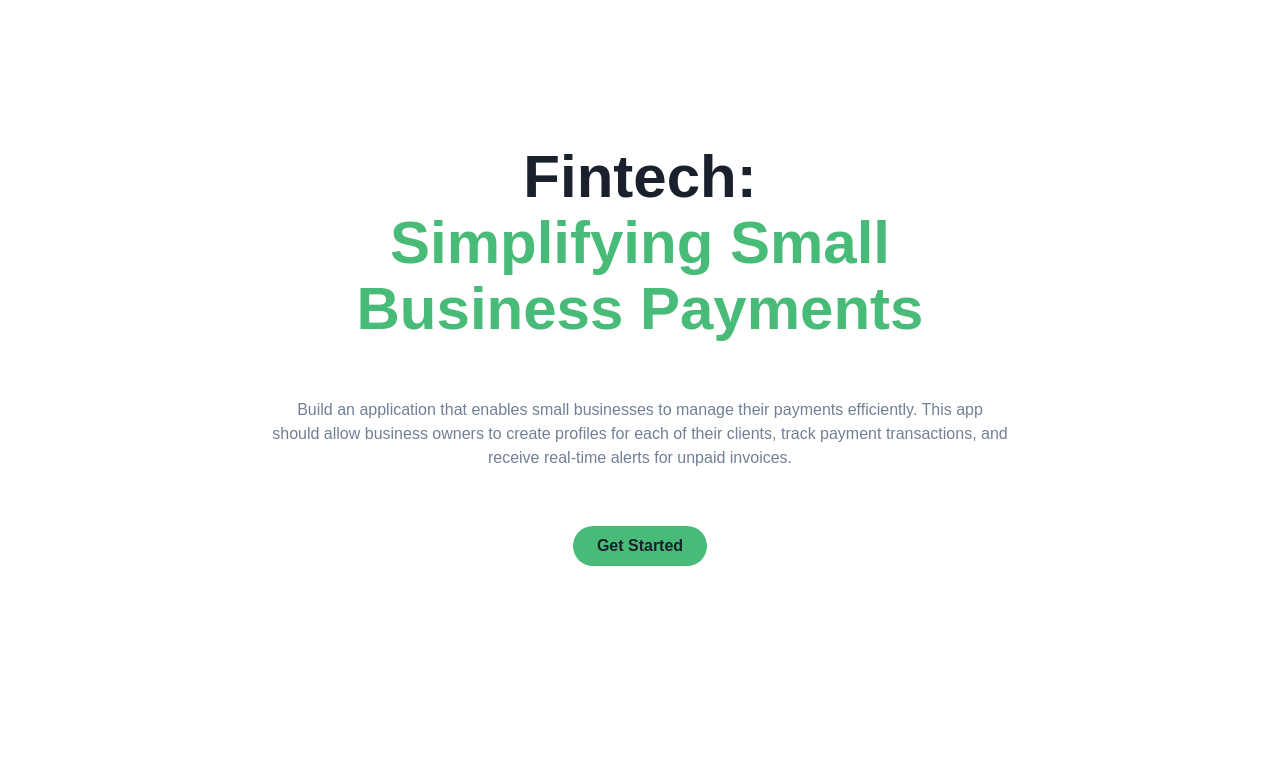
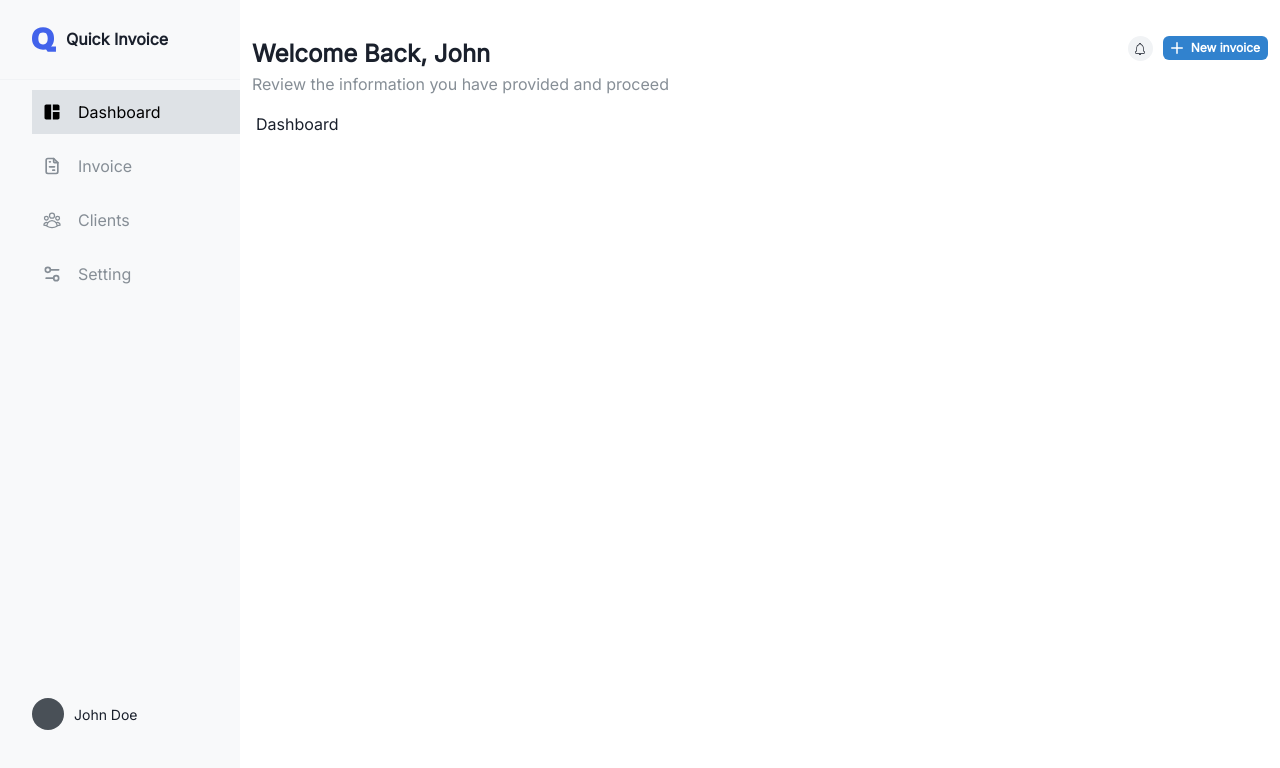
Before and after one commit to Dotunoflagos/stutern_hackathon, a React (Vite) app in the folder app/client/: page /dashboard in a window 1280 px wide. Before the commit this address led to /. Shown: the top 768 px of the page. Built offline with nearby package versions, Linux system fonts and the light colour scheme.

Commit message:
Dashboard design

```diff
--- a/app/client/package.json
+++ b/app/client/package.json
@@ -14,6 +14,7 @@
     "@chakra-ui/react": "^2.8.2",
     "@emotion/react": "^11.11.1",
     "@emotion/styled": "^11.11.0",
+    "@fontsource/inter": "^5.0.15",
     "@reduxjs/toolkit": "^1.9.7",
     "@types/js-cookie": "^3.0.6",
     "axios": "^1.6.2",
--- a/app/client/src/layouts/Navbar.tsx
+++ b/app/client/src/layouts/Navbar.tsx
@@ -1,23 +1,18 @@
 import {
   IconButton,
-  Avatar,
+  Flex,
+  FlexProps,
   Box,
-  Flex,
-  HStack,
-  VStack,
-  useColorModeValue,
   Text,
-  FlexProps,
-  Menu,
-  MenuButton,
-  MenuItem,
-  MenuList,
+  Image,
+  Button,
+  Icon,
 } from "@chakra-ui/react";
-import { useEffect } from "react";
-import { FiMenu, FiChevronDown } from "react-icons/fi";
-
+import { FiMenu } from "react-icons/fi";
+import { QLogo } from "../assets";
 import { User } from "../assets/index";
-import useCustomToast from "../utils/notification";
+import { AddIcon } from "@chakra-ui/icons";
+import { CiBellOn } from "react-icons/ci";
 
 type MenuListItemType = {
   icon: string;
@@ -39,64 +34,13 @@ interface MobileProps extends FlexProps {
 }
 
 const Navbar = ({ onOpen, ...rest }: MobileProps) => {
-  const { successToast } = useCustomToast();
-  const fullname =
-    localStorage.getItem("firstname") + " " + localStorage.getItem("lastname");
-
-  const logout = () => {
-    localStorage.removeItem("user");
-    localStorage.removeItem("accessToken");
-    localStorage.removeItem("agentID");
-    localStorage.removeItem("role");
-    successToast("Logout Successful");
-    setTimeout(() => {
-      window.location.reload();
-    }, 500);
-  };
-  const events = [
-    "load",
-    "mousemove",
-    "mousedown",
-    "click",
-    "scroll",
-    "keypress",
-  ];
-
-  let timer: any;
-
-  const handleLogoutTimer = () => {
-    timer = setTimeout(() => {
-      resetTimer();
-
-      Object.values(events).forEach((item) => {
-        window.removeEventListener(item, resetTimer);
-      });
-
-      // logout();
-    }, 300000);
-  };
-  const resetTimer = () => {
-    if (timer) clearTimeout(timer);
-  };
-  useEffect(() => {
-    Object.values(events).forEach((item) => {
-      window.addEventListener(item, () => {
-        resetTimer();
-        handleLogoutTimer();
-      });
-    });
-  }, []);
-
   return (
+    <Box ml={{ base: 0, md: 60 }}>
       <Flex
-      ml={{ base: 0, md: 60 }}
-      px={{ base: 4, md: 4 }}
-      height="20"
+        px="4"
+        py="2"
         alignItems="center"
-      bg={useColorModeValue("white", "gray.900")}
-      borderBottomWidth="1px"
-      borderBottomColor={useColorModeValue("gray.200", "gray.700")}
-      justifyContent={{ base: "space-between", md: "flex-end" }}
+        justifyContent={"space-between"}
         {...rest}
       >
         <IconButton
@@ -106,54 +50,68 @@ const Navbar = ({ onOpen, ...rest }: MobileProps) => {
           aria-label="open menu"
           icon={<FiMenu />}
         />
-
-      {/* <Image
-        src={Kluster}
+        <Flex gap="10px" display={{ base: "flex", md: "none" }}>
+          <Image src={QLogo} w={"24px"} />
+          <Text fontSize="16px" fontWeight={"600"}>
+            Quick Invoice
+          </Text>
+        </Flex>
+        <Flex
+          w="36px"
+          h="36px"
+          borderRadius="50%"
+          bg="#F1F3F5"
+          justifyContent="center"
+          alignItems="center"
           display={{ base: "flex", md: "none" }}
-        w={["120px", "200px", "200px", "100%"]}
-      /> */}
-
-      <HStack spacing={{ base: "0", md: "6" }}>
-        <Flex alignItems={"center"}>
-          <Menu>
-            <MenuButton
-              py={2}
-              transition="all 0.3s"
-              _focus={{ boxShadow: "none" }}
         >
-              <HStack>
-                <Avatar
-                  size={"sm"}
-                  src={
-                    "https://images.unsplash.com/photo-1619946794135-5bc917a27793?ixlib=rb-0.3.5&q=80&fm=jpg&crop=faces&fit=crop&h=200&w=200&s=b616b2c5b373a80ffc9636ba24f7a4a9"
-                  }
-                />
-                <VStack
+          <Icon as={CiBellOn} />
+        </Flex>
+      </Flex>
+      <Flex
+        justifyContent={"space-between"}
+        alignItems={"flex-start"}
+        w="100%"
+        px="3"
+        mt={{ base: "0", md: "20px" }}
+      >
+        <Box mt={["20px", "0", "0", "0"]}>
+          <Text fontSize={["16px", "20px", "24px", "24px"]} fontWeight="600">
+            Welcome Back, John
+          </Text>
+          <Text
+            fontSize={["12px", "14px", "16px", "16px"]}
+            fontWeight="400"
+            color="#868E96"
+          >
+            Review the information you have provided and proceed
+          </Text>
+        </Box>
+        <Flex alignContent={"center"} gap="10px">
+          <Flex
+            w="25px"
+            h="25px"
+            borderRadius="50%"
+            bg="#F1F3F5"
+            justifyContent="center"
+            alignItems="center"
             display={{ base: "none", md: "flex" }}
-                  alignItems="flex-start"
-                  spacing="1px"
-                  ml="2"
           >
-                  <Text fontSize="sm">{fullname}</Text>
-                  <Text fontSize="xs" color="gray.600">
-                    {localStorage.getItem("role")}
-                  </Text>
-                </VStack>
-                <Box display={{ base: "none", md: "flex" }}>
-                  <FiChevronDown />
+            <Icon as={CiBellOn} />
+          </Flex>
+          <Button
+            leftIcon={<AddIcon />}
+            size="xs"
+            colorScheme="blue"
+            variant="solid"
+            fontSize="12px"
+            // height={["10px", "20px", "36px", "36px"]}
+          >
+            New invoice
+          </Button>
+        </Flex>
+      </Flex>
     </Box>
-              </HStack>
-            </MenuButton>
-            <MenuList
-              bg={useColorModeValue("white", "gray.900")}
-              borderColor={useColorModeValue("gray.200", "gray.700")}
-            >
-              <MenuItem onClick={logout}>Sign out</MenuItem>
-            </MenuList>
-          </Menu>
-        </Flex>
-      </HStack>
-    </Flex>
   );
 };
 
--- a/app/client/src/layouts/Sidebar.tsx
+++ b/app/client/src/layouts/Sidebar.tsx
@@ -3,19 +3,27 @@ import {
   CloseButton,
   Flex,
   Icon,
-  useColorModeValue,
   Drawer,
   DrawerContent,
   useDisclosure,
   BoxProps,
   Image,
+  Text,
+  Menu,
+  MenuButton,
+  MenuList,
+  MenuItem,
 } from "@chakra-ui/react";
-import { ReactNode } from "react";
+import { ReactNode, useEffect } from "react";
 import { NavLink } from "react-router-dom";
-import { FiHome } from "react-icons/fi";
 import { IconType } from "react-icons";
 import Navbar from "./Navbar";
-import { Kluster } from "../assets";
+import { QLogo } from "../assets";
+import { MdSpaceDashboard } from "react-icons/md";
+import { TbFileInvoice } from "react-icons/tb";
+import { HiOutlineUserGroup } from "react-icons/hi2";
+import { LuSettings2 } from "react-icons/lu";
+import useCustomToast from "../utils/notification";
 
 interface LinkItemProps {
   name: string;
@@ -23,28 +31,32 @@ interface LinkItemProps {
   path: string;
 }
 const LinkItems: Array<LinkItemProps> = [
-  { name: "Dashboard", icon: FiHome, path: "/dashboard" },
+  { name: "Dashboard", icon: MdSpaceDashboard, path: "/dashboard" },
+  { name: "Invoice", icon: TbFileInvoice, path: "/ll" },
+  { name: "Clients", icon: HiOutlineUserGroup, path: "/jj" },
+  { name: "Setting", icon: LuSettings2, path: "/bb" },
 ];
 
 const activeStyle: React.CSSProperties = {
-  color: "#201344",
-  background: "white",
+  color: "black",
+  background: "#DEE2E6",
+  fontSize: "16px",
+  // fontWeight: "600",
   display: "flex",
   alignItems: "center",
   padding: "10px",
-  margin: "10px 5px",
-  borderRadius: "5px",
+  margin: "10px 0",
+  // borderRadius: "5px",
   cursor: "pointer",
 };
 
 export default function Sidebar({ children }: { children: ReactNode }) {
   const { isOpen, onOpen, onClose } = useDisclosure();
   return (
-    <Box minH="100vh" bg="whitesmoke">
+    <Box minH="100vh">
       <SidebarContent
         onClose={() => onClose}
         display={{ base: "none", md: "block" }}
-        // bg="blackAlpha.300"
       />
       <Drawer
         autoFocus={false}
@@ -53,7 +65,6 @@ export default function Sidebar({ children }: { children: ReactNode }) {
         onClose={onClose}
         returnFocusOnClose={false}
         onOverlayClick={onClose}
-        // size="full"
       >
         <DrawerContent>
           <SidebarContent onClose={onClose} />
@@ -74,23 +85,93 @@ interface SidebarProps extends BoxProps {
 }
 
 const SidebarContent = ({ onClose, ...rest }: SidebarProps) => {
+  const { successToast } = useCustomToast();
+  // const [firstname, setFirstname] = useState("");
+  // const [lastname, setLastname] = useState("");
+
+  useEffect(() => {
+    Object.values(events).forEach((item) => {
+      window.addEventListener(item, () => {
+        resetTimer();
+        handleLogoutTimer();
+      });
+    });
+    // Fetch the data from localStorage
+    // const userDataString = localStorage.getItem("user");
+
+    // if (userDataString) {
+    // Parse the JSON string to get the user data
+    // const userData = JSON.parse(userDataString);
+
+    // Extract firstname and lastname from user data
+    // const { firstname, lastname } = userData;
+
+    // Update state with the values
+    // setFirstname(firstname);
+    // setLastname(lastname);
+    // }
+  }, []);
+
+  const logout = () => {
+    localStorage.removeItem("user");
+    localStorage.removeItem("accessToken");
+    localStorage.removeItem("agentID");
+    localStorage.removeItem("role");
+    successToast("Logout Successful");
+    setTimeout(() => {
+      window.location.reload();
+    }, 500);
+  };
+  const events = [
+    "load",
+    "mousemove",
+    "mousedown",
+    "click",
+    "scroll",
+    "keypress",
+  ];
+
+  let timer: any;
+
+  const handleLogoutTimer = () => {
+    timer = setTimeout(() => {
+      resetTimer();
+
+      Object.values(events).forEach((item) => {
+        window.removeEventListener(item, resetTimer);
+      });
+
+      // logout();
+    }, 300000);
+  };
+  const resetTimer = () => {
+    if (timer) clearTimeout(timer);
+  };
   return (
     <Box
       transition="3s ease"
-      bg={useColorModeValue("white", "gray.900")}
-      borderRight="1px"
-      borderRightColor={useColorModeValue("gray.200", "gray.700")}
       w={{ base: "full", md: 60 }}
       pos="fixed"
       h="full"
-      bgColor="#201344"
+      bgColor="#F8F9FA"
       {...rest}
     >
-      <Flex h="20" alignItems="center" mx="8" justifyContent="space-between">
-        <Image src={Kluster} w={["200px", "200px", "200px", "100%"]} />
+      <Flex
+        h="20"
+        alignItems="center"
+        px="8"
+        justifyContent="space-between"
+        borderBottom={"1px solid #F1F3F5"}
+      >
+        <Flex gap="10px">
+          <Image src={QLogo} w={"24px"} />
+          <Text fontSize="16px" fontWeight={"600"}>
+            Quick Invoice
+          </Text>
+        </Flex>
         <CloseButton display={{ base: "flex", md: "none" }} onClick={onClose} />
       </Flex>
-      <div>
+      <Box pl="8" height={"100%"} position={"relative"}>
         {LinkItems.map((link) => (
           <div key={link.name}>
             <NavLink
@@ -102,15 +183,14 @@ const SidebarContent = ({ onClose, ...rest }: SidebarProps) => {
                   : {
                       ...activeStyle,
                       background: "none",
-                      color: "white",
+                      color: "#868E96",
                     }
               }
             >
-              <Flex>
+              <Flex alignItems={"center"}>
                 <Icon
                   mr="4"
-                  mt="1"
-                  fontSize="16"
+                  fontSize="20"
                   _groupHover={{
                     color: "white",
                   }}
@@ -122,7 +202,31 @@ const SidebarContent = ({ onClose, ...rest }: SidebarProps) => {
             </NavLink>
           </div>
         ))}
-      </div>
+        <Box position={"absolute"} top="75%">
+          <Menu>
+            <MenuButton
+              py={2}
+              transition="all 0.3s"
+              _focus={{ boxShadow: "none" }}
+            >
+              <Flex mr="4">
+                <Flex alignItems={"center"} gap={"10px"}>
+                  <Box
+                    w="32px"
+                    h="32px"
+                    borderRadius="50%"
+                    bgColor="#495057"
+                  ></Box>
+                  <Text fontSize={"14px"}>John Doe</Text>
+                </Flex>
+              </Flex>
+            </MenuButton>
+            <MenuList bg="white">
+              <MenuItem onClick={logout}>Sign out</MenuItem>
+            </MenuList>
+          </Menu>
+        </Box>
+      </Box>
     </Box>
   );
 };
--- a/app/client/src/main.tsx
+++ b/app/client/src/main.tsx
@@ -8,6 +8,7 @@ import { BrowserRouter } from "react-router-dom";
 import { QueryClient, QueryClientProvider } from "react-query";
 import { Provider } from "react-redux";
 import store from "./store";
+import "@fontsource/inter/400.css";
 
 const container = document.getElementById("root");
 if (!container) throw new Error("Failed to find the root element");
--- a/app/client/src/pages/Login/Login.tsx
+++ b/app/client/src/pages/Login/Login.tsx
@@ -19,16 +19,12 @@ import { NavLink } from "react-router-dom";
 import { BackgroundImage, QLogo } from "../../assets";
 import { FaRegComments } from "react-icons/fa";
 import useCustomToast from "../../utils/notification";
-// import { useNavigate } from "react-router-dom";
+import { useNavigate } from "react-router-dom";
 import { usePostLogin } from "../../services/query/account-manager";
-import { useDispatch } from "react-redux";
-import { loginUser } from "../../components/Userslice";
-import Cookies from "js-cookie";
 
 export default function Signup() {
-  const dispatch = useDispatch();
   const [showPassword, setShowPassword] = useState(false);
-  // const navigate = useNavigate();
+  const navigate = useNavigate();
   const { errorToast, successToast } = useCustomToast();
   const [username, setUsername] = useState("");
   const [password, setPassword] = useState("");
@@ -37,41 +33,13 @@ export default function Signup() {
     onSuccess: (res: any) => {
       console.log(res);
 
-      if (res?.status === 200 && res?.data?.message === "Login successful") {
+      if (res?.data?.message === "Login successful") {
         successToast(res?.data?.message);
-        const user = {
-          username,
-        };
-        dispatch(loginUser(user));
-        const token = "";
-        // Save user info to cookies
-        Cookies.set("user", JSON.stringify(user));
-        Cookies.set("token", token);
-
-        // Log the contents of all cookies
-        const allCookies: { [key: string]: string } = Cookies.get();
-        console.log("All Cookies:", allCookies);
+        localStorage.setItem("user", JSON.stringify(res?.data?.userData));
+        navigate("/dashboard");
       } else {
         errorToast(res?.data?.message);
       }
-
-      // if (res?.message === "Record Found") {
-      //   successToast("Login Successful");
-      //   localStorage.setItem("user", JSON.stringify(res));
-      //   localStorage.setItem("firstname", res?.document.firstname);
-      //   localStorage.setItem("lastname", res?.document.lastname);
-      //   localStorage.setItem(
-      //     "accessToken",
-      //     JSON.stringify(
-      //       res?.document?.accessTokens?.authorizationToken?.accessToken
-      //     )
-      //   );
-      //   setTimeout(() => {
-      //     navigate("/dashboard");
-      //   }, 200);
-      // } else {
-      //   errorToast("Invalid Details");
-      // }
     },
     onError: (err: any) => {
       console.log(err);
@@ -80,8 +48,6 @@ export default function Signup() {
   });
 
   const handleSubmit = () => {
-    // console.log(username);
-    // console.log(password);
     mutate({
       email: username,
       password: password,
@@ -160,7 +126,7 @@ export default function Signup() {
 
               <Stack spacing={10} pt={2}>
                 <Button
-                  loadingText="Submitting"
+                  loadingText="Loading..."
                   size="lg"
                   bg={"blue.400"}
                   color={"white"}
--- a/app/client/src/pages/SignUp/Signup.tsx
+++ b/app/client/src/pages/SignUp/Signup.tsx
@@ -18,9 +18,51 @@ import { ViewIcon, ViewOffIcon } from "@chakra-ui/icons";
 import { NavLink } from "react-router-dom";
 import { BackgroundImage, QLogo } from "../../assets";
 import { FaRegComments } from "react-icons/fa";
+import useCustomToast from "../../utils/notification";
+import { useNavigate } from "react-router-dom";
+import { usePostRegister } from "../../services/query/account-manager";
 
 export default function Signup() {
   const [showPassword, setShowPassword] = useState(false);
+  const navigate = useNavigate();
+  const { errorToast, successToast } = useCustomToast();
+  const [email, setemail] = useState("");
+  const [password, setPassword] = useState("");
+  const [confirmPassword, setConfirmPassword] = useState("");
+
+  const { mutate, isLoading: isCreateLoading } = usePostRegister({
+    onSuccess: (res: any) => {
+      console.log(res);
+
+      if (res?.data?.message === "Login successful") {
+        successToast(res?.data?.message);
+        localStorage.setItem("user", JSON.stringify(res?.data?.userData));
+        navigate("/dashboard");
+      } else {
+        errorToast(res?.data?.message);
+      }
+    },
+    onError: (err: any) => {
+      console.log(err);
+      errorToast(err?.response?.data?.message);
+    },
+  });
+
+  const handleSubmit = () => {
+    if (password !== confirmPassword) {
+      errorToast("Password does not match");
+    } else if (password.length < 5) {
+      errorToast("Password must have a minimum of 6 character");
+    } else {
+      mutate({
+        email: email,
+        password: password,
+      });
+    }
+    // console.log(email);
+    // console.log(password);
+    // console.log(confirmPassword);
+  };
 
   return (
     <Box
@@ -63,14 +105,21 @@ export default function Signup() {
             <Stack spacing={4} mt="20px">
               <FormControl id="email" isRequired>
                 <FormLabel>Email address</FormLabel>
-                <Input type="email" placeholder="name@example.com" />
+                <Input
+                  type="email"
+                  placeholder="name@example.com"
+                  value={email}
+                  onChange={(e) => setemail(e.target.value)}
+                />
               </FormControl>
               <FormControl id="password" isRequired>
-                <FormLabel>Create a new password (Min. 8 characters)</FormLabel>
+                <FormLabel>Create a new password (Min. 6 characters)</FormLabel>
                 <InputGroup>
                   <Input
                     type={showPassword ? "text" : "password"}
                     placeholder="securepassword"
+                    value={password}
+                    onChange={(e) => setPassword(e.target.value)}
                   />
                   <InputRightElement h={"full"}>
                     <Button
@@ -90,6 +139,8 @@ export default function Signup() {
                   <Input
                     type={showPassword ? "text" : "password"}
                     placeholder="securepassword"
+                    value={confirmPassword}
+                    onChange={(e) => setConfirmPassword(e.target.value)}
                   />
                   <InputRightElement h={"full"}>
                     <Button
@@ -103,21 +154,24 @@ export default function Signup() {
                   </InputRightElement>
                 </InputGroup>
               </FormControl>
-              <NavLink to="/personal-info">
+              {/* <NavLink to="/personal-info"> */}
               <Stack spacing={10} pt={2}>
                 <Button
-                    loadingText="Submitting"
+                  loadingText="Loading..."
                   size="lg"
                   bg={"blue.400"}
                   color={"white"}
                   _hover={{
                     bg: "blue.500",
                   }}
+                  type="submit"
+                  isLoading={isCreateLoading}
+                  onClick={handleSubmit}
                 >
                   Create your Account
                 </Button>
               </Stack>
-              </NavLink>
+              {/* </NavLink> */}
             </Stack>
           </Stack>
         </Stack>
--- a/app/client/src/routes/index.tsx
+++ b/app/client/src/routes/index.tsx
@@ -15,7 +15,7 @@ const PrivateRouteWrapper = () => {
 const Pages = () => {
   const location = useLocation();
   const user = localStorage.getItem("user");
-  return user ? (
+  return !user ? (
     <AuthPageLayout>
       <PrivateRouteWrapper key={location.pathname} />
     </AuthPageLayout>
--- a/app/client/src/styles/theme.tsx
+++ b/app/client/src/styles/theme.tsx
@@ -6,9 +6,10 @@ const config: ThemeConfig = {
 };
 export const customTheme = extendTheme({
   fonts: {
-    heading: "IBM Plex Sans, sans-serif",
-    body: "IBM Plex Sans, sans-serif",
+    heading: "Inter",
+    body: "Inter",
   },
+
   config,
   components: {
     Form: {
```
Also changed, not shown: app/client/src/index.tsx (deleted, +0 -40 lines), 1 other file (tests, documents, lock files or other folders). Lines whose indentation alone changed are shown as unchanged.
